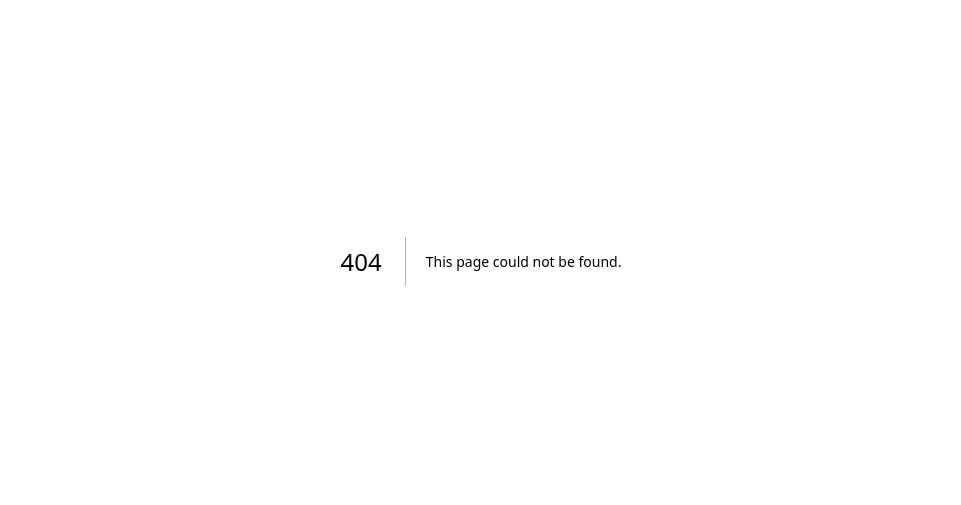
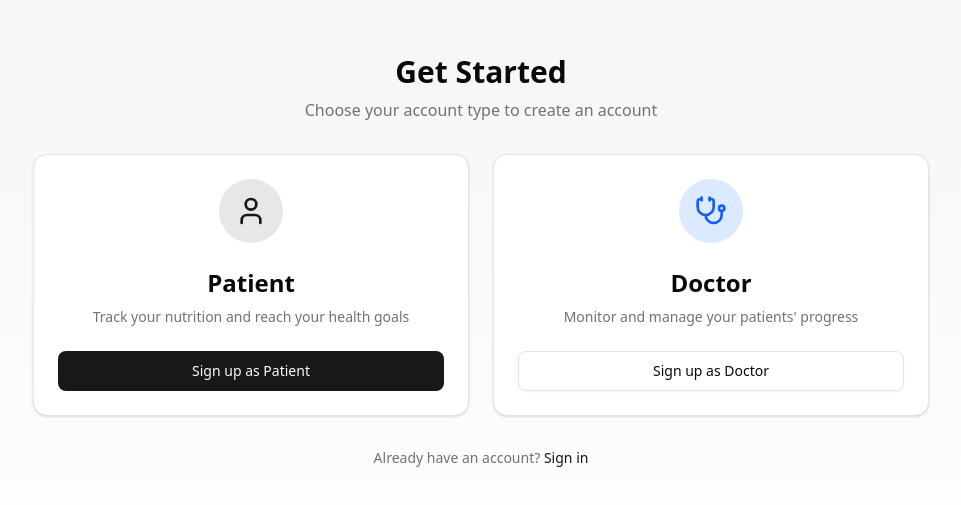
Before and after one commit to ajayvignesh01/calorie-tracker, a Next.js app: page /signup in a window 1280 px wide. Before the commit this address had no page. Shown: the part 139-644 px from the top of the page, without its empty margins (159-1120 px from the left). Built offline with nearby package versions, Linux system fonts and the light colour scheme.

Commit message:
feat: login and signup pages with patient and doctor option

```diff
--- /dev/null
+++ b/app/(auth)/login/page.tsx
@@ -0,0 +1,62 @@
+import { Button } from '@/components/ui/button'
+import { Card, CardContent, CardDescription, CardHeader, CardTitle } from '@/components/ui/card'
+import { Stethoscope, User } from 'lucide-react'
+import Link from 'next/link'
+
+export default function LoginSelectionPage() {
+  return (
+    <div className='flex min-h-screen items-center justify-center bg-gradient-to-b from-muted to-background p-4'>
+      <div className='w-full max-w-4xl'>
+        <div className='mb-8 text-center'>
+          <h1 className='mb-2 text-3xl font-bold'>Welcome Back</h1>
+          <p className='text-muted-foreground'>Choose your account type to sign in</p>
+        </div>
+
+        <div className='grid gap-6 md:grid-cols-2'>
+          {/* Patient Login Card */}
+          <Card className='transition-all hover:shadow-lg'>
+            <CardHeader className='text-center'>
+              <div className='mx-auto mb-4 flex h-16 w-16 items-center justify-center rounded-full bg-primary/10'>
+                <User className='h-8 w-8 text-primary' />
+              </div>
+              <CardTitle className='text-2xl'>Patient</CardTitle>
+              <CardDescription>Track your nutrition and reach your health goals</CardDescription>
+            </CardHeader>
+            <CardContent>
+              <Link href='/login/patient'>
+                <Button className='w-full' size='lg'>
+                  Sign in as Patient
+                </Button>
+              </Link>
+            </CardContent>
+          </Card>
+
+          {/* Doctor Login Card */}
+          <Card className='transition-all hover:shadow-lg'>
+            <CardHeader className='text-center'>
+              <div className='mx-auto mb-4 flex h-16 w-16 items-center justify-center rounded-full bg-blue-100 dark:bg-blue-900'>
+                <Stethoscope className='h-8 w-8 text-blue-600 dark:text-blue-400' />
+              </div>
+              <CardTitle className='text-2xl'>Doctor</CardTitle>
+              <CardDescription>Monitor and manage your patients&apos; progress</CardDescription>
+            </CardHeader>
+            <CardContent>
+              <Link href='/login/doctor'>
+                <Button className='w-full' size='lg' variant='outline'>
+                  Sign in as Doctor
+                </Button>
+              </Link>
+            </CardContent>
+          </Card>
+        </div>
+
+        <p className='mt-8 text-center text-sm text-muted-foreground'>
+          Don&apos;t have an account?{' '}
+          <Link href='/signup' className='text-primary hover:underline'>
+            Sign up
+          </Link>
+        </p>
+      </div>
+    </div>
+  )
+}
--- /dev/null
+++ b/app/(auth)/signup/page.tsx
@@ -0,0 +1,62 @@
+import { Button } from '@/components/ui/button'
+import { Card, CardContent, CardDescription, CardHeader, CardTitle } from '@/components/ui/card'
+import { Stethoscope, User } from 'lucide-react'
+import Link from 'next/link'
+
+export default function SignupSelectionPage() {
+  return (
+    <div className='flex min-h-screen items-center justify-center bg-gradient-to-b from-muted to-background p-4'>
+      <div className='w-full max-w-4xl'>
+        <div className='mb-8 text-center'>
+          <h1 className='mb-2 text-3xl font-bold'>Get Started</h1>
+          <p className='text-muted-foreground'>Choose your account type to create an account</p>
+        </div>
+
+        <div className='grid gap-6 md:grid-cols-2'>
+          {/* Patient Signup Card */}
+          <Card className='transition-all hover:shadow-lg'>
+            <CardHeader className='text-center'>
+              <div className='mx-auto mb-4 flex h-16 w-16 items-center justify-center rounded-full bg-primary/10'>
+                <User className='h-8 w-8 text-primary' />
+              </div>
+              <CardTitle className='text-2xl'>Patient</CardTitle>
+              <CardDescription>Track your nutrition and reach your health goals</CardDescription>
+            </CardHeader>
+            <CardContent>
+              <Link href='/signup/patient'>
+                <Button className='w-full' size='lg'>
+                  Sign up as Patient
+                </Button>
+              </Link>
+            </CardContent>
+          </Card>
+
+          {/* Doctor Signup Card */}
+          <Card className='transition-all hover:shadow-lg'>
+            <CardHeader className='text-center'>
+              <div className='mx-auto mb-4 flex h-16 w-16 items-center justify-center rounded-full bg-blue-100 dark:bg-blue-900'>
+                <Stethoscope className='h-8 w-8 text-blue-600 dark:text-blue-400' />
+              </div>
+              <CardTitle className='text-2xl'>Doctor</CardTitle>
+              <CardDescription>Monitor and manage your patients&apos; progress</CardDescription>
+            </CardHeader>
+            <CardContent>
+              <Link href='/signup/doctor'>
+                <Button className='w-full' size='lg' variant='outline'>
+                  Sign up as Doctor
+                </Button>
+              </Link>
+            </CardContent>
+          </Card>
+        </div>
+
+        <p className='mt-8 text-center text-sm text-muted-foreground'>
+          Already have an account?{' '}
+          <Link href='/login' className='text-primary hover:underline'>
+            Sign in
+          </Link>
+        </p>
+      </div>
+    </div>
+  )
+}
--- a/components/login-form.tsx
+++ b/components/login-form.tsx
@@ -53,6 +53,9 @@ export function LoginForm({ className, ...props }: React.ComponentProps<'div'>)
               <FieldDescription className='text-center'>
                 Don&apos;t have an account? <Link href='/signup/patient'>Sign up</Link>
               </FieldDescription>
+              <FieldDescription className='text-center'>
+                Not a patient? <Link href='/login/doctor'>Sign in as a doctor</Link>
+              </FieldDescription>
             </FieldGroup>
           </form>
           <div className='relative hidden bg-muted md:block'>
--- a/components/signup-form.tsx
+++ b/components/signup-form.tsx
@@ -60,6 +60,9 @@ export function SignupForm({ className, ...props }: React.ComponentProps<'div'>)
               <FieldDescription className='text-center'>
                 Already have an account? <Link href='/login/patient'>Sign in</Link>
               </FieldDescription>
+              <FieldDescription className='text-center'>
+                Not a patient? <Link href='/signup/doctor'>Sign up as a doctor</Link>
+              </FieldDescription>
             </FieldGroup>
           </form>
           <div className='relative hidden bg-muted md:block'>
--- a/lib/supabase/proxy.ts
+++ b/lib/supabase/proxy.ts
@@ -34,6 +34,7 @@ export async function updateSession(request: NextRequest) {
   // Public routes that don't need auth (API routes handle their own auth)
   const publicRoutes = [
     '/login',
+    '/signup',
     '/login/patient',
     '/signup/patient',
     '/login/doctor',
@@ -49,7 +50,7 @@ export async function updateSession(request: NextRequest) {
     if (pathname.startsWith('/doctor')) {
       url.pathname = '/login/doctor'
     } else {
-      url.pathname = '/login/patient'
+      url.pathname = '/login'
     }
     return NextResponse.redirect(url)
   }
```
